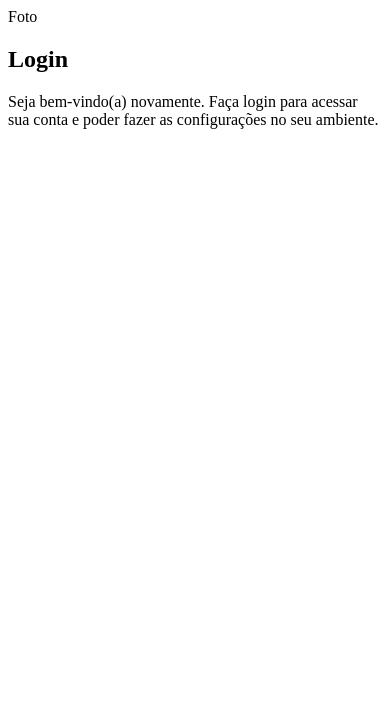
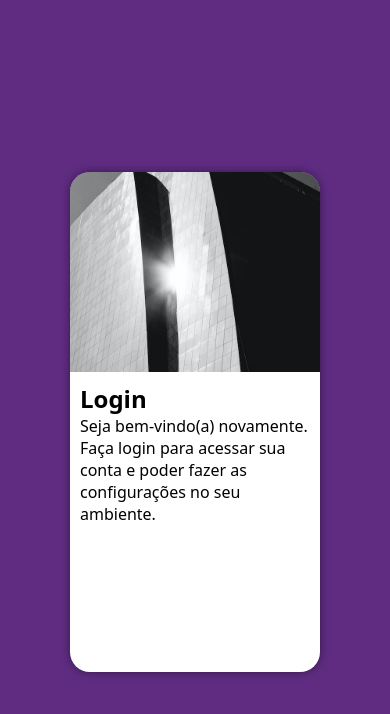
Before and after one commit to Viti-Martins/desafio-tela-login-curso-em-video, a plain HTML site: page index.html in a window 390 px wide. Drawn offline with Linux system fonts and the light colour scheme.

Commit message:
iniciado a interface das configurações mobile first do projeto

```diff
--- a/estilos/style.css
+++ b/estilos/style.css
@@ -7,3 +7,51 @@
     Verde: #49a09d;
     Lilás: #5f2c82
 */
+
+* {
+    font-family: system-ui, -apple-system, BlinkMacSystemFont, 'Segoe UI', Roboto, Oxygen, Ubuntu, Cantarell, 'Open Sans', 'Helvetica Neue', sans-serif;
+
+    padding: 0px;
+    margin: 0px;
+    box-sizing: border-box;
+}
+
+body, html {
+    background-color: #5f2c82;
+    height: 10vh;
+    width: 100vw;
+}
+
+main {
+    position: relative;
+    height: 100vh;
+    width: 100vw;
+}
+
+section#login {
+    position: absolute;
+    top: 50%;
+    left: 50%;
+    transform: translate(-50%, -50%);
+
+    background-color: white;
+    width: 250px;
+    height: 500px;
+    border-radius: 20px;
+    box-shadow: 0px 0px 10px rgba(0, 0, 0, 0.450);
+
+    overflow: hidden;
+}
+
+section#login > div#imagem {
+    display: block;
+    background: #5f2c82 url(../imagens/building-pattern.jpg);
+    background-size: cover;
+    background-position: left bottom;
+    height: 200px;
+}
+
+section#login > div#formulario {
+    display: block;
+    padding: 10px;
+}
--- a/index.html
+++ b/index.html
@@ -12,7 +12,7 @@
         <section id="login">
 
             <div id="imagem">
-                Foto
+                <!-- Aqui vai a imagem do formulário -->
             </div>
 
             <div id="formulario">
```
